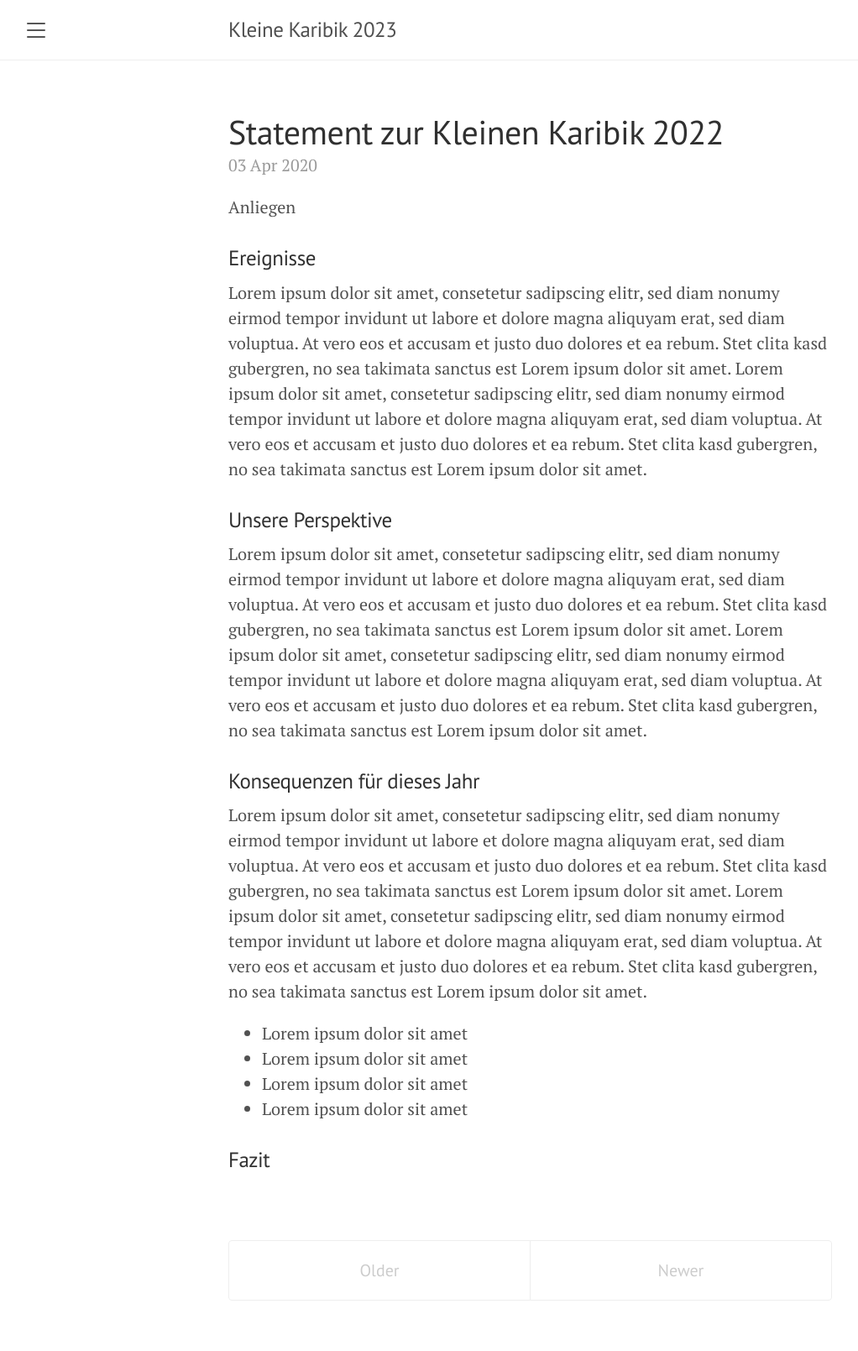
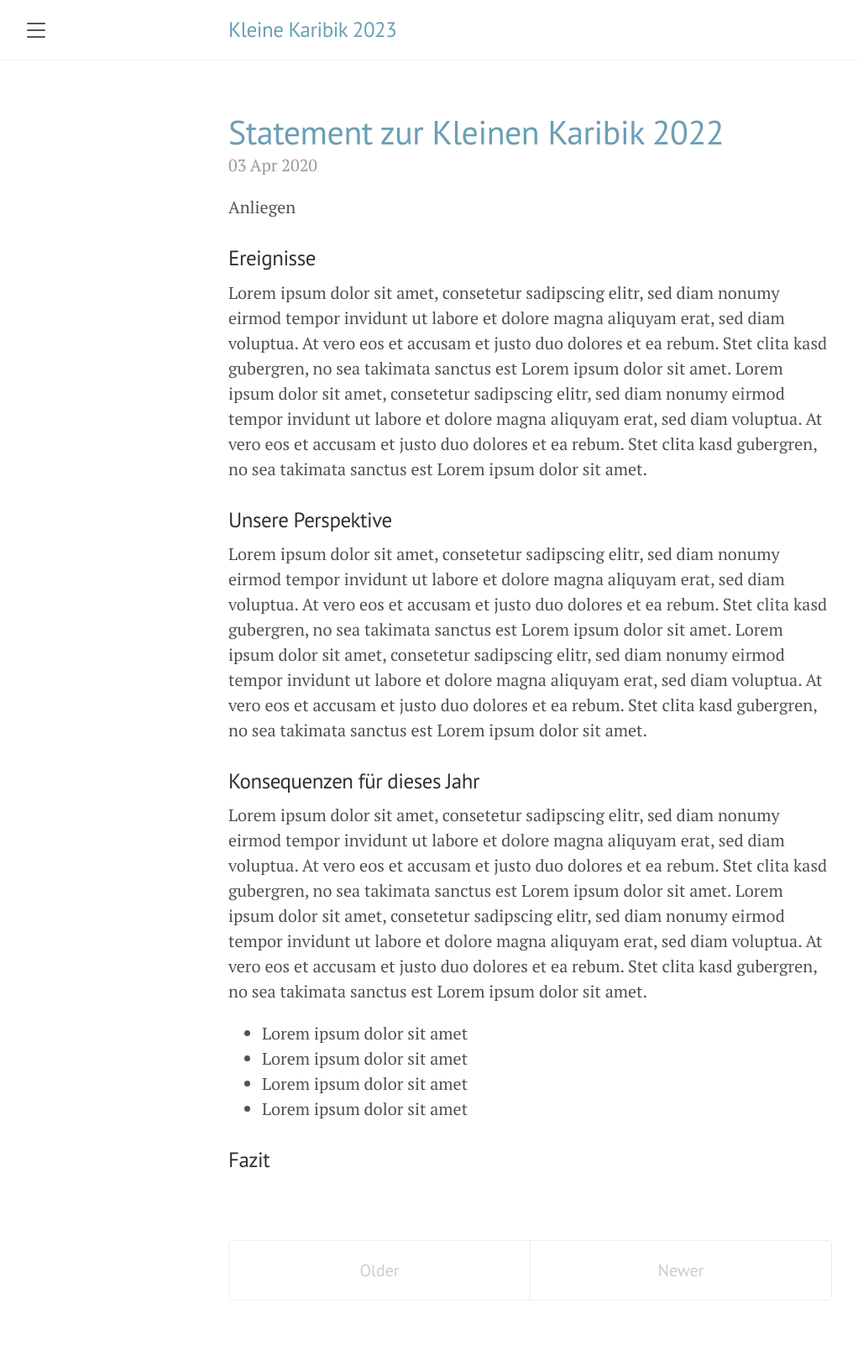
Before and after one commit to kleine-karibik/kleine-karibik.github.io, a Jekyll site: the page built from index.html, in a window 1280 px wide. Shown: the whole page at 84% size, without its empty margins (8-1030 px from the left). Built offline with Jekyll 4.4.1, drawn with Linux system fonts in a browser that asks for light colours; the list of posts is cut into pages by our own code.

Commit message:
changes restore

```diff
--- a/_includes/sidebar.html
+++ b/_includes/sidebar.html
@@ -24,10 +24,6 @@
         {% endif %}
       {% endif %}
     {% endfor %}
-
-    <a class="sidebar-nav-item" href="{{ site.github.repo }}/archive/v{{ site.version }}.zip">Download</a>
-    <a class="sidebar-nav-item" href="{{ site.github.repo }}">GitHub project</a>
-    <span class="sidebar-nav-item">Currently v{{ site.version }}</span>
   </nav>
 
   <div class="sidebar-item">
--- a/_layouts/default.html
+++ b/_layouts/default.html
@@ -29,3 +29,7 @@
     <script src='{{ site.baseurl }}/public/js/script.js'></script>
   </body>
 </html>
+
+
+<body class="theme-base-0d">
+</body>
```
